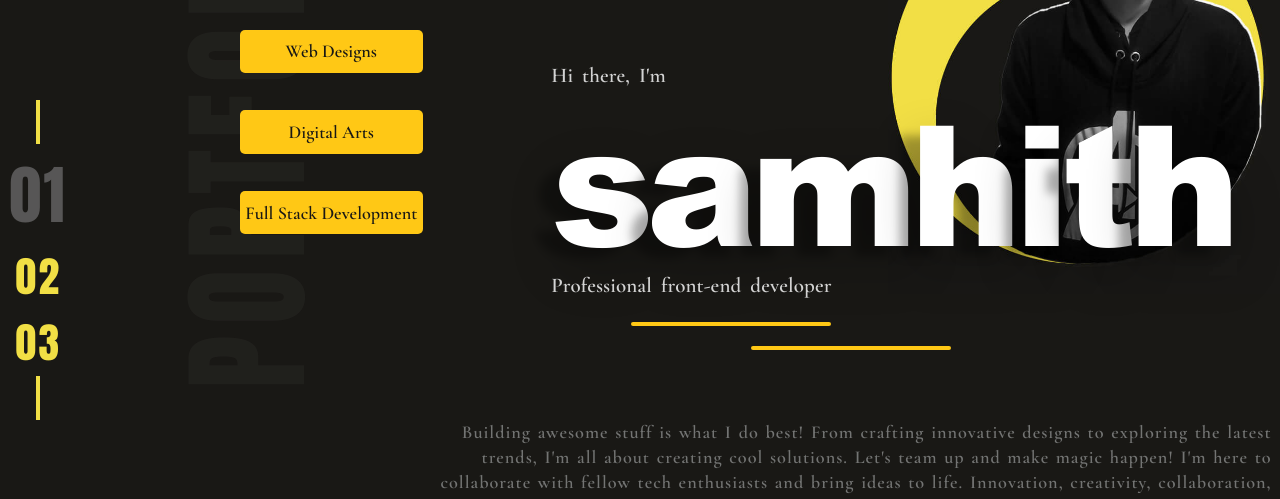
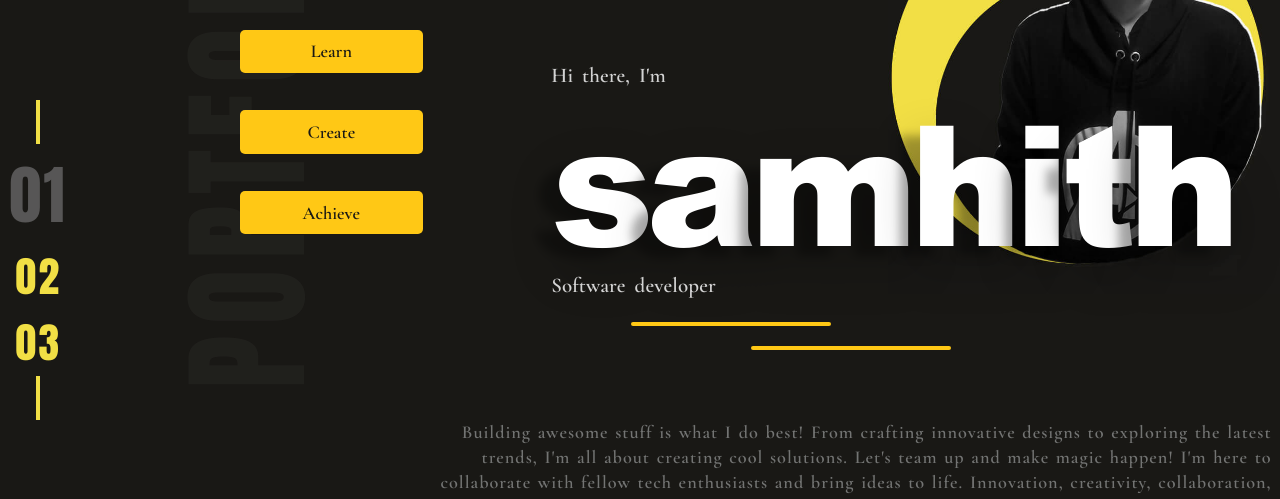
Before and after one commit to SamhithMR/portfolio, a plain HTML site: page index.html in a window 1280 px wide. Shown: the part 300-799 px from the top of the page. Drawn offline with nearby package versions, Linux system fonts and the light colour scheme.

Commit message:
temp changes

```diff
--- a/index.html
+++ b/index.html
@@ -39,9 +39,9 @@
                     <div class="header_design">
                         <h1 class="portfolio_bg">PORTFOLIO</h1>
                         <div class="services">
-                            <p class="domain" id="domain2">Web Designs</p>
-                            <p class="domain" id="domain4">Digital Arts</p>
-                            <p class="domain" id="domain3">Full Stack Development</p>
+                            <p class="domain" id="domain2">Learn</p>
+                            <p class="domain" id="domain4">Create</p>
+                            <p class="domain" id="domain3">Achieve</p>
                         </div>
                     </div>
                     <div class="name">
@@ -70,7 +70,7 @@
                                     <div>h</div>
                                 </div>
                             </div>
-                            <p>Professional front-end developer</p>
+                            <p>Software developer</p>
                             <div class="name_design">
                                 <div class="role_line1"></div>
                                 <div class="role_line2"></div>
@@ -454,8 +454,8 @@
                 </div>
                 <!-- photography -->
                 <div class="photography">
-                    <img src="https://res.cloudinary.com/dvie2asaf/image/upload/v1686615001/img_3_zz8lrv.jpg" alt="preview for one of my photography"
-                        srcset="">
+                    <img src="https://res.cloudinary.com/dvie2asaf/image/upload/v1686615001/img_3_zz8lrv.jpg"
+                        alt="preview for one of my photography" srcset="">
                     <h1>photography</h1>
                     <p>As a passionate photographer, I find joy in capturing precious moments and freezing them in time.
                         While not a professional, I have dedicated years to honing my skills and exploring various
```
